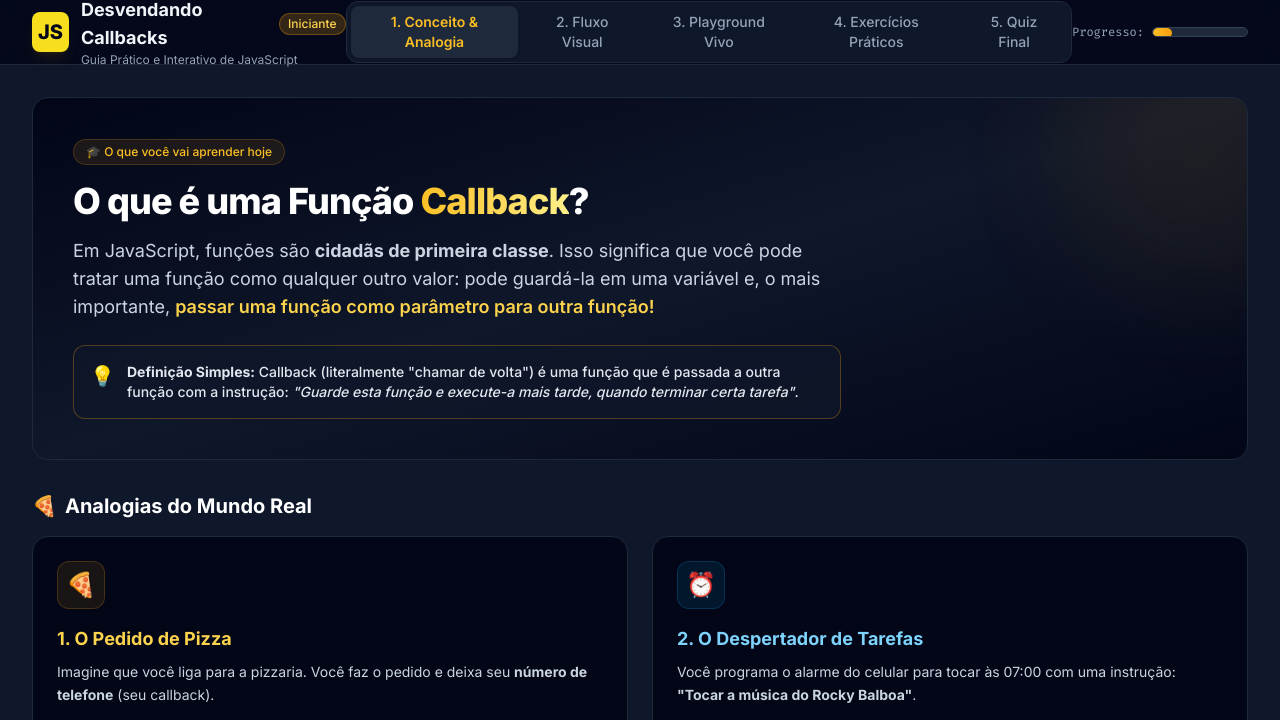
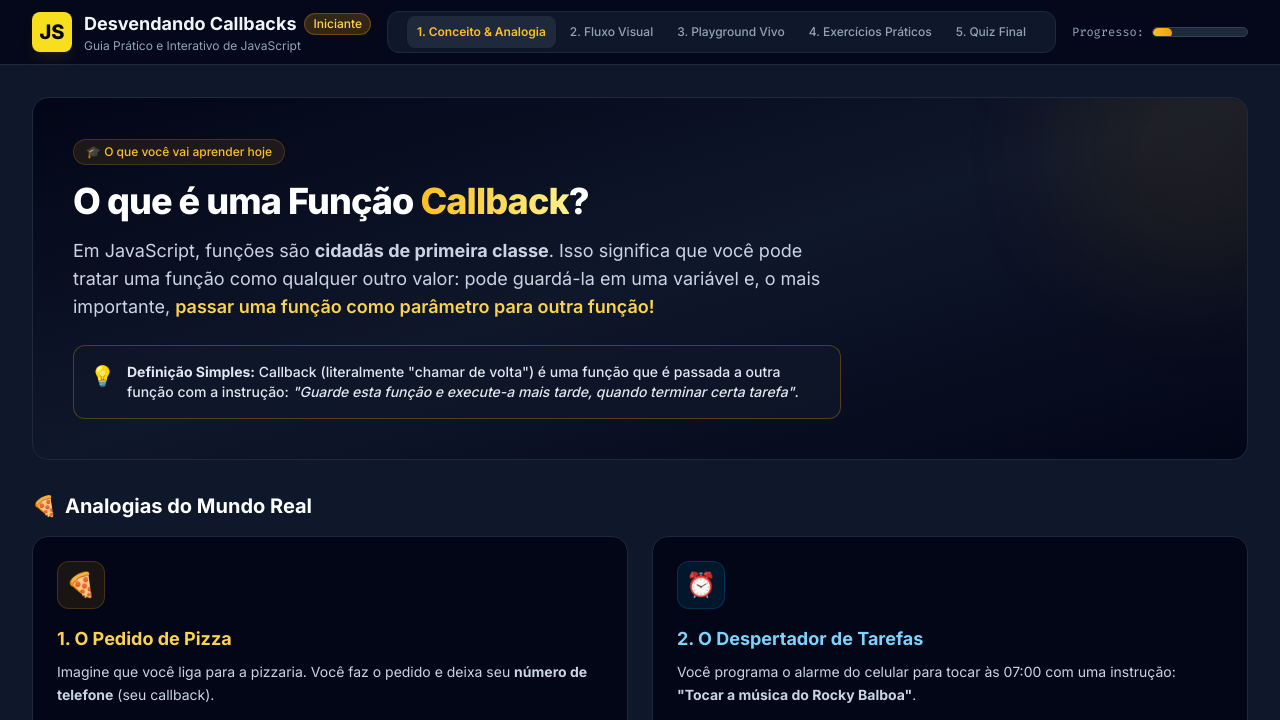
Before and after one commit to devFlexa/aula-js-callback, a plain HTML site: page index.html in a window 1280 px wide. Both pictures are taken after a click on the button "1. Conceito & Analogia". Shown: the top 720 px of the page. Drawn offline with nearby package versions, Linux system fonts and the light colour scheme.

Commit message:
Ajusta espacamento do cabecalho

```diff
--- a/index.html
+++ b/index.html
@@ -37,13 +37,13 @@
 
   <!-- Header / Navigation -->
   <header class="border-b border-slate-800 bg-slate-950/80 backdrop-blur sticky top-0 z-50">
-    <div class="max-w-7xl mx-auto px-4 sm:px-6 lg:px-8 h-16 flex items-center justify-between">
-      <div class="flex items-center space-x-3">
+    <div class="max-w-7xl mx-auto px-4 sm:px-6 lg:px-8 min-h-16 py-2 flex items-center justify-between gap-4">
+      <div class="flex items-center space-x-3 shrink-0">
         <div class="w-10 h-10 bg-brand-js rounded-lg flex items-center justify-center font-extrabold text-slate-950 text-xl shadow-lg shadow-amber-500/10">
           JS
         </div>
         <div>
-          <h1 class="text-lg font-bold text-slate-100 flex items-center gap-2">
+          <h1 class="text-base xl:text-lg font-bold text-slate-100 flex items-center gap-2 whitespace-nowrap">
             Desvendando Callbacks
             <span class="text-xs bg-amber-500/20 text-amber-300 border border-amber-500/30 px-2 py-0.5 rounded-full font-medium">Iniciante</span>
           </h1>
@@ -52,25 +52,25 @@
       </div>
 
       <!-- Navigation Tabs -->
-      <nav class="hidden md:flex space-x-1 bg-slate-900 p-1 rounded-xl border border-slate-800 text-sm font-medium">
-        <button onclick="switchTab('teoria')" id="tab-teoria" class="px-4 py-1.5 rounded-lg transition-all text-amber-400 bg-slate-800 shadow">
+      <nav class="hidden xl:flex flex-1 justify-center space-x-1 bg-slate-900 p-1 rounded-xl border border-slate-800 text-xs font-medium">
+        <button onclick="switchTab('teoria')" id="tab-teoria" class="px-2.5 py-2 whitespace-nowrap rounded-lg transition-all text-amber-400 bg-slate-800 shadow">
           1. Conceito & Analogia
         </button>
-        <button onclick="switchTab('visualizador')" id="tab-visualizador" class="px-4 py-1.5 rounded-lg transition-all text-slate-400 hover:text-slate-200">
+        <button onclick="switchTab('visualizador')" id="tab-visualizador" class="px-2.5 py-2 whitespace-nowrap rounded-lg transition-all text-slate-400 hover:text-slate-200">
           2. Fluxo Visual
         </button>
-        <button onclick="switchTab('playground')" id="tab-playground" class="px-4 py-1.5 rounded-lg transition-all text-slate-400 hover:text-slate-200">
+        <button onclick="switchTab('playground')" id="tab-playground" class="px-2.5 py-2 whitespace-nowrap rounded-lg transition-all text-slate-400 hover:text-slate-200">
           3. Playground Vivo
         </button>
-        <button onclick="switchTab('exercicios')" id="tab-exercicios" class="px-4 py-1.5 rounded-lg transition-all text-slate-400 hover:text-slate-200">
+        <button onclick="switchTab('exercicios')" id="tab-exercicios" class="px-2.5 py-2 whitespace-nowrap rounded-lg transition-all text-slate-400 hover:text-slate-200">
           4. Exercícios Práticos
         </button>
-        <button onclick="switchTab('quiz')" id="tab-quiz" class="px-4 py-1.5 rounded-lg transition-all text-slate-400 hover:text-slate-200">
+        <button onclick="switchTab('quiz')" id="tab-quiz" class="px-2.5 py-2 whitespace-nowrap rounded-lg transition-all text-slate-400 hover:text-slate-200">
           5. Quiz Final
         </button>
       </nav>
 
-      <div class="flex items-center space-x-2">
+      <div class="flex items-center space-x-2 shrink-0">
         <span class="text-xs text-slate-400 font-mono hidden sm:inline">Progresso:</span>
         <div class="w-24 bg-slate-800 rounded-full h-2.5 overflow-hidden border border-slate-700">
           <div id="progress-bar" class="bg-gradient-to-r from-amber-400 to-amber-500 h-2.5 rounded-full w-1/5 transition-all duration-500"></div>
@@ -79,7 +79,7 @@
     </div>
 
     <!-- Mobile Nav Bar -->
-    <div class="md:hidden flex overflow-x-auto border-t border-slate-800/80 px-2 py-2 gap-2 text-xs font-medium no-scrollbar">
+    <div class="xl:hidden flex overflow-x-auto border-t border-slate-800/80 px-2 py-2 gap-2 text-xs font-medium no-scrollbar">
       <button onclick="switchTab('teoria')" id="mob-tab-teoria" class="px-3 py-1.5 rounded-lg bg-slate-800 text-amber-400 whitespace-nowrap">1. Conceito</button>
       <button onclick="switchTab('visualizador')" id="mob-tab-visualizador" class="px-3 py-1.5 rounded-lg bg-slate-900 text-slate-400 whitespace-nowrap">2. Visualizador</button>
       <button onclick="switchTab('playground')" id="mob-tab-playground" class="px-3 py-1.5 rounded-lg bg-slate-900 text-slate-400 whitespace-nowrap">3. Playground</button>
--- a/navigation.js
+++ b/navigation.js
@@ -10,7 +10,7 @@
         if (t === tabId) {
           sec.classList.remove('hidden');
           if (tabBtn) {
-            tabBtn.className = "px-4 py-1.5 rounded-lg transition-all text-amber-400 bg-slate-800 shadow font-semibold";
+            tabBtn.className = "px-2.5 py-2 whitespace-nowrap rounded-lg transition-all text-amber-400 bg-slate-800 shadow font-semibold";
           }
           if (mobBtn) {
             mobBtn.className = "px-3 py-1.5 rounded-lg bg-slate-800 text-amber-400 whitespace-nowrap font-semibold";
@@ -18,7 +18,7 @@
         } else {
           sec.classList.add('hidden');
           if (tabBtn) {
-            tabBtn.className = "px-4 py-1.5 rounded-lg transition-all text-slate-400 hover:text-slate-200";
+            tabBtn.className = "px-2.5 py-2 whitespace-nowrap rounded-lg transition-all text-slate-400 hover:text-slate-200";
           }
           if (mobBtn) {
             mobBtn.className = "px-3 py-1.5 rounded-lg bg-slate-900 text-slate-400 whitespace-nowrap";
```
